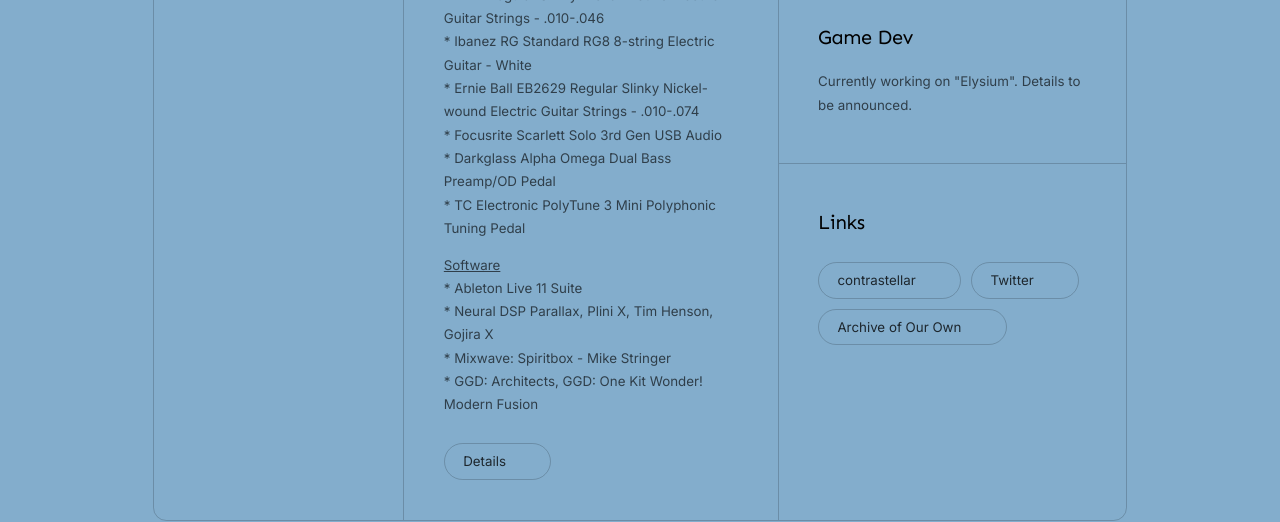
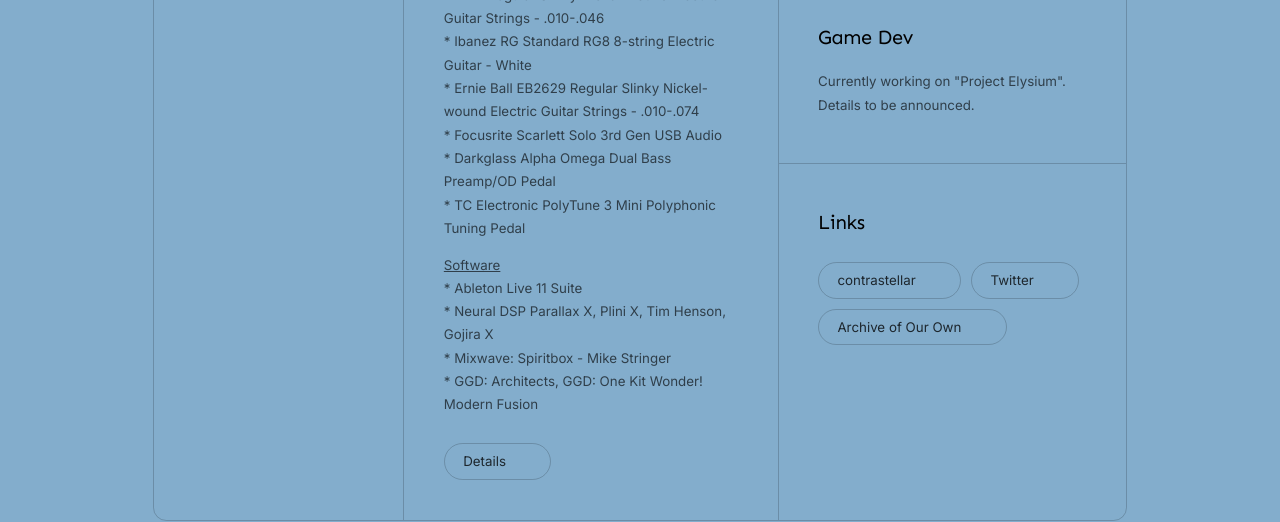
Before and after one commit to contrastellar/contrastellar.github.io, a plain HTML site: page index.html in a window 1280 px wide. Shown: the part 937-1459 px from the top of the page. Drawn offline with Linux system fonts and the light colour scheme.

Commit message:
Minor edits

```diff
--- a/index.html
+++ b/index.html
@@ -66,7 +66,7 @@
 									<div id="music">
 										<h2 id="text15" class="style1">My Music Hardware</h2>
 									</div>
-									<p id="text16" class="style2"><span class="p"><u>Hardware</u><br />* Ibanez EHB1005MS 5 String Bass Guitar- Seafoam Green<br />* D&#39;Addario EXL170-5 Nickel Wound Bass Guitar Strings - .045-.130<br />* Ibanez Ichika Signature ICHI10 - Vintage White Matte 6 String Guitar<br />* 2221 Regular Slinky Nickel-wound Electric Guitar Strings - .010-.046<br />* Ibanez RG Standard RG8 8-string Electric Guitar - White<br />* Ernie Ball EB2629 Regular Slinky Nickel-wound Electric Guitar Strings - .010-.074<br />* Focusrite Scarlett Solo 3rd Gen USB Audio<br />* Darkglass Alpha Omega Dual Bass Preamp/OD Pedal<br />* TC Electronic PolyTune 3 Mini Polyphonic Tuning Pedal</span><span class="p"><u>Software</u><br />* Ableton Live 11 Suite<br />* Neural DSP Parallax, Plini X, Tim Henson, Gojira X<br />* Mixwave: Spiritbox - Mike Stringer<br />* GGD: Architects, GGD: One Kit Wonder! Modern Fusion</span></p>
+									<p id="text16" class="style2"><span class="p"><u>Hardware</u><br />* Ibanez EHB1005MS 5 String Bass Guitar- Seafoam Green<br />* D&#39;Addario EXL170-5 Nickel Wound Bass Guitar Strings - .045-.130<br />* Ibanez Ichika Signature ICHI10 - Vintage White Matte 6 String Guitar<br />* 2221 Regular Slinky Nickel-wound Electric Guitar Strings - .010-.046<br />* Ibanez RG Standard RG8 8-string Electric Guitar - White<br />* Ernie Ball EB2629 Regular Slinky Nickel-wound Electric Guitar Strings - .010-.074<br />* Focusrite Scarlett Solo 3rd Gen USB Audio<br />* Darkglass Alpha Omega Dual Bass Preamp/OD Pedal<br />* TC Electronic PolyTune 3 Mini Polyphonic Tuning Pedal</span><span class="p"><u>Software</u><br />* Ableton Live 11 Suite<br />* Neural DSP Parallax X, Plini X, Tim Henson, Gojira X<br />* Mixwave: Spiritbox - Mike Stringer<br />* GGD: Architects, GGD: One Kit Wonder! Modern Fusion</span></p>
 									<ul id="buttons04" class="style1 buttons">
 										<li>
 											<a href="#" class="button n01"><svg><use xlink:href="assets/icons.svg#arrow-right-light"></use></svg><span class="label">Details</span></a>
@@ -82,7 +82,7 @@
 									<div id="dev">
 										<h2 id="text08" class="style1">Game Dev</h2>
 									</div>
-									<p id="text10" class="style2">Currently working on &quot;Elysium&quot;. Details to be announced.</p>
+									<p id="text10" class="style2">Currently working on &quot;Project Elysium&quot;. Details to be announced.</p>
 									<hr id="divider01" class="style1 full">
 									<h2 id="text04" class="style1">Links</h2>
 									<ul id="buttons01" class="style1 buttons">
```
